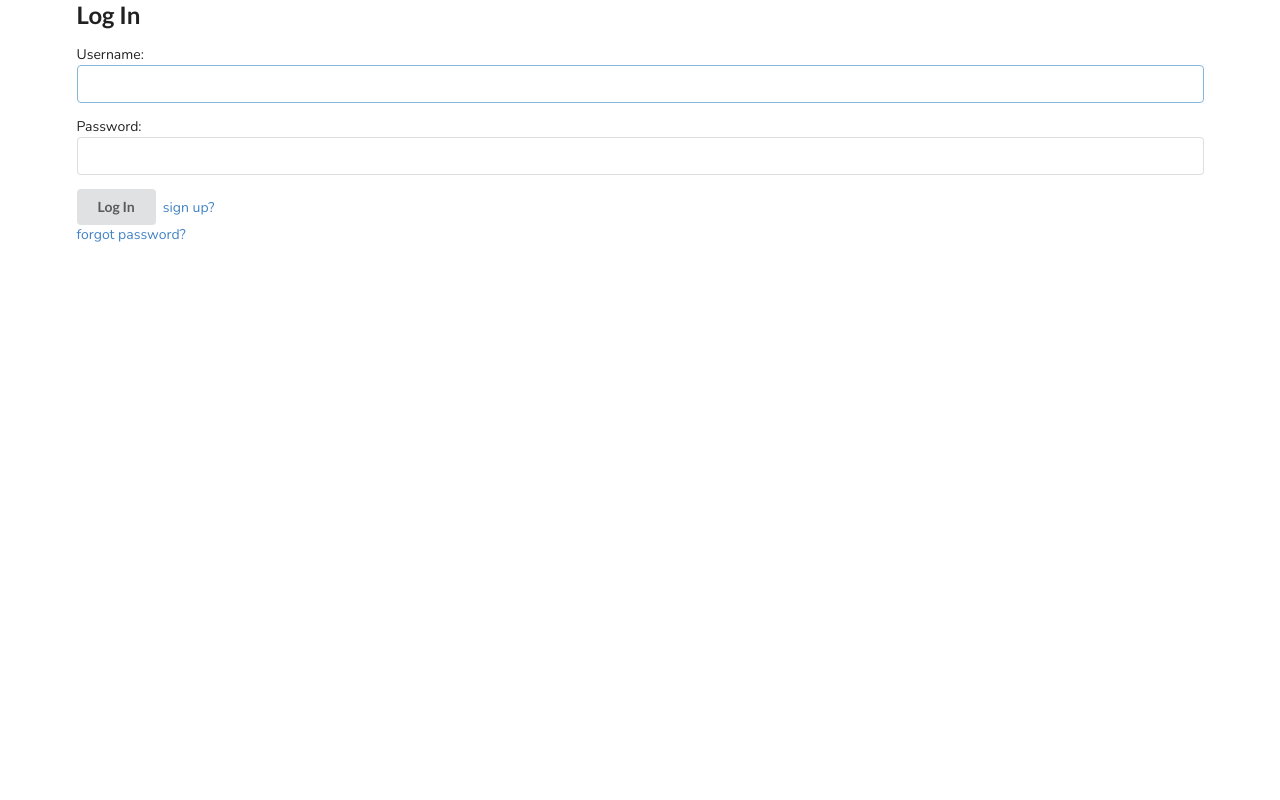
After one commit to BernardAli/bookstore-tutorials, a Django app: page /accounts/login/ in a window 1280 px wide. The commit adds this page. Run offline with Django 4.2, Linux system fonts and the light colour scheme.

Commit message:
Simple Page and static files Added

```diff
--- /dev/null
+++ b/accounts/urls.py
@@ -0,0 +1,7 @@
+from django.urls import path
+from .views import SignupPageView
+
+
+urlpatterns = [
+    path("signup/", SignupPageView.as_view(), name="signup"),
+]
--- a/mysite/settings.py
+++ b/mysite/settings.py
@@ -123,6 +123,7 @@ USE_TZ = True
 # https://docs.djangoproject.com/en/4.0/howto/static-files/
 
 STATIC_URL = 'static/'
+STATICFILES_DIRS = [BASE_DIR / 'static', ]
 
 # Default primary key field type
 # https://docs.djangoproject.com/en/4.0/ref/settings/#default-auto-field
@@ -130,3 +131,6 @@ STATIC_URL = 'static/'
 DEFAULT_AUTO_FIELD = 'django.db.models.BigAutoField'
 
 AUTH_USER_MODEL = "accounts.CustomUser"
+
+LOGIN_REDIRECT_URL = "home"
+LOGOUT_REDIRECT_URL = "home"
--- a/mysite/urls.py
+++ b/mysite/urls.py
@@ -18,5 +18,7 @@ from django.urls import path, include
 
 urlpatterns = [
     path('admin/', admin.site.urls),
+    path("accounts/", include("django.contrib.auth.urls")),
+    path("accounts/", include("accounts.urls")),
     path('', include('pages.urls')),
 ]
--- a/pages/urls.py
+++ b/pages/urls.py
@@ -1,7 +1,8 @@
 from django.urls import path
-from .views import HomePageView
+from .views import HomePageView, AboutPageView
 
 
 urlpatterns = [
     path("", HomePageView.as_view(), name="home"),
+    path("about/", AboutPageView.as_view(), name="about"),
 ]
--- a/pages/views.py
+++ b/pages/views.py
@@ -3,3 +3,7 @@ from django.views.generic import TemplateView
 
 class HomePageView(TemplateView):
     template_name = "home.html"
+
+
+class AboutPageView(TemplateView):
+    template_name = "home.html"
--- /dev/null
+++ b/static/css/style.css
@@ -0,0 +1,10 @@
+@import url('https://fonts.googleapis.com/css2?family=Nunito:wght@400;600&display=swap');
+
+
+body {
+    font-family: 'Nunito', sans-serif;
+}
+
+.bookcover {
+    height: 5rem;
+}
--- a/templates/base.html
+++ b/templates/base.html
@@ -1,3 +1,5 @@
+{% load static %}
+
 <!doctype html>
 <html lang="en">
 <head>
@@ -5,11 +7,17 @@
     <meta name="viewport"
           content="width=device-width, user-scalable=no, initial-scale=1.0, maximum-scale=1.0, minimum-scale=1.0">
     <meta http-equiv="X-UA-Compatible" content="ie=edge">
+    <link rel="stylesheet" href="https://cdnjs.cloudflare.com/ajax/libs/semantic-ui/2.4.1/semantic.min.css">
+    <link rel="stylesheet" href="{% static 'css/style.css' %}">
     <title>{% block title %}Bookstore{% endblock title %}</title>
 </head>
 <body>
-    {% block content %}
+    <div class="ui container">
+        {% block content %}
 
-    {% endblock content %}
+        {% endblock content %}
+    </div>
+
+    <script src="{% static 'js/script.js' %}"></script>
 </body>
 </html>
--- /dev/null
+++ b/templates/registration/login.html
@@ -0,0 +1,13 @@
+{% extends "base.html" %}
+{% block title %}Log In{% endblock title %}
+{% block content %}
+    <h2>Log In</h2>
+    <form method="post" class="ui form">
+        {% csrf_token %}
+        {{ form.as_p }}
+        <button type="submit" class="ui button">Log In</button>
+        <a href="{% url 'signup' %}">sign up?</a>
+    </form>
+    <a href="{% url 'signup' %}">forgot password?</a>
+
+{% endblock content %}
```
Also changed, not shown: accounts/views.py (+8 -2 lines), templates/home.html (+13 -1 lines), templates/registration/signup.html (added, +13 -0 lines), static/img/cover.jpg (added), static/js/script.js (added).
